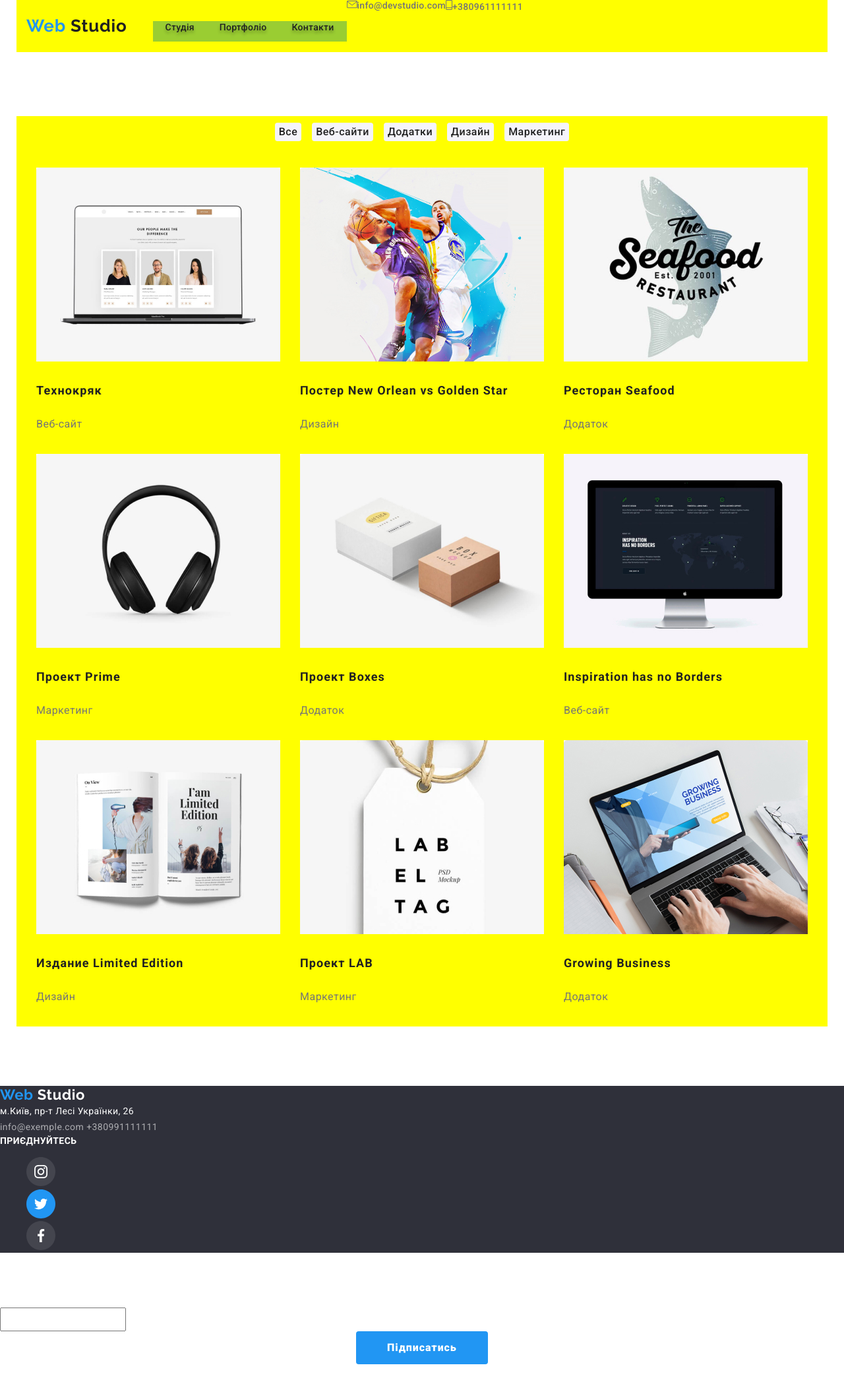
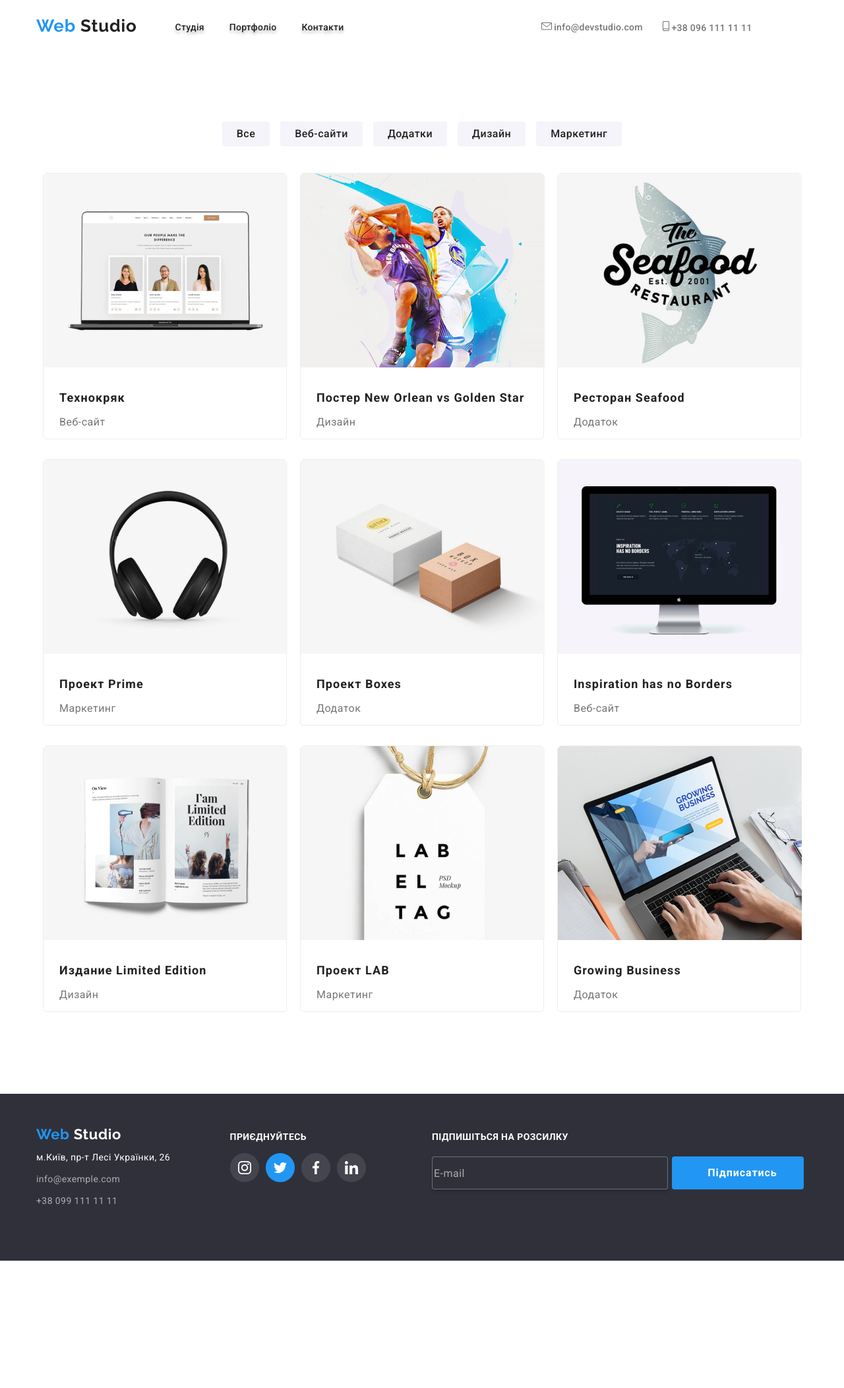
Before and after one commit to EnsoE/goit-markup-hw-03, a plain HTML site: page portfolio.html in a window 1280 px wide. Shown: the whole page at 66% size. After the commit the page ends 1950 px from the top, so only its background shows below. Drawn offline with Linux system fonts and the light colour scheme.

Commit message:
ДЗ №3 фініш

```diff
--- a/css/styles.css
+++ b/css/styles.css
@@ -1,3 +1,13 @@
+html {
+  box-sizing: border-box;
+}
+
+*,
+*::before,
+*::after {
+  box-sizing: inherit;
+}
+
 :root {
   --primary-text-color: #212121;
   --hero--text-color: white;
@@ -22,6 +32,16 @@
   color: var(--text-color);
 }
 
+/*Header styles*/
+
+.top-line {
+  width: 1200px;
+  padding-left: 15px;
+  padding-right: 15px;
+  margin: 0px auto;
+  display: flex;
+}
+
 .web-studio {
   margin: 24px 0px;
   font-family: Raleway;
@@ -37,15 +57,12 @@
   color: var(--primary-text-color);
 }
 
-/*Header styles*/
-
 .list {
   display: flex;
   width: 294px;
   justify-content: space-around;
   list-style: none;
   text-decoration: none;
-  background-color: yellowgreen;
   margin-top: 32px;
   margin-left: 39px;
   padding: 0;
@@ -66,6 +83,13 @@
   color: var(--accent-color);
 }
 
+.link-contacts-conteiner {
+  margin-top: 32px;
+  display: flex;
+  justify-content: flex-end;
+  margin-left: 210px;
+}
+
 .link-contacts {
   font-family: Roboto;
   font-style: normal;
@@ -74,6 +98,8 @@
   line-height: 16px;
   letter-spacing: 0.02em;
   color: var(--text-color);
+  margin-top: 32px;
+  margin-left: 30px;
 }
 
 .link-contacts:hover,
@@ -81,7 +107,10 @@
   color: var(--accent-color);
 }
 
+/*Title*/
+
 .blok-title {
+  padding: 200px;
   height: 600px;
   background: var(--blok-title);
 }
@@ -100,12 +129,13 @@
   margin: 0px auto;
   padding: 200px auto;
   text-align: center;
+  margin-bottom: 42px;
 }
 
 .button-primary {
   font-family: Roboto;
   font-style: normal;
-  font-weight: 900;
+  font-weight: bold;
   font-size: 16px;
   line-height: 30px;
   display: flex;
@@ -120,13 +150,15 @@
   height: 50px;
   margin-left: auto;
   margin-right: auto;
-  padding: auto;
+  padding-left: 20px;
 }
 
 .button-primary:hover,
 .button-primary:focus {
   background-color: var(--button-color);
 }
+
+/*Benefits*/
 
 ul {
   list-style: none;
@@ -136,11 +168,24 @@ a {
   text-decoration: none;
 }
 
+.list-benefits {
+  width: 1200px;
+  padding-left: 15px;
+  padding-right: 15px;
+  margin: 94px auto 0px auto;
+  display: flex;
+  justify-content: space-between;
+}
+
 .pic-feature-wrap {
+  display: block;
   width: 270px;
   height: 120px;
   background: var(--pic-feature-wrap-color);
   border-radius: 4px;
+  text-align: center;
+  display: table-cell;
+  vertical-align: middle;
 }
 
 .title-feature {
@@ -164,6 +209,20 @@ a {
   color: var(--text-color);
 }
 
+/*What we do*/
+
+.whatwedo-conteiner {
+  width: 1200px;
+  padding-left: 15px;
+  padding-right: 15px;
+  margin: 171px auto 0px auto;
+}
+
+.list-item-whatwedo {
+  display: flex;
+  justify-content: space-between;
+  padding: 0;
+}
 .section-title {
   font-family: Roboto;
   font-style: normal;
@@ -190,7 +249,46 @@ a {
   height: 70px;
   background: var(--blok-title);
   border-radius: 0px 0px 4px 4px;
+  display: table-cell;
+  vertical-align: middle;
 }
+
+/*Our Team*/
+
+.ourteam-backgr {
+  background-color: var(--pic-feature-wrap-color);
+  height: 702px;
+}
+
+.ourteam-conteiner {
+  width: 1200px;
+  padding-left: 15px;
+  padding-right: 15px;
+  margin: 94px auto 94px auto;
+  padding-top: 94px;
+}
+
+.ourteam-list {
+  display: flex;
+  justify-content: space-between;
+  padding: 0;
+}
+
+.list-icon {
+  display: flex;
+  justify-content: space-evenly;
+  padding-bottom: 24px;
+  padding-left: 0;
+  margin: 0;
+}
+
+.member-team-conteiner {
+  background-color: white;
+  box-shadow: 0px 2px 1px rgba(0, 0, 0, 0.2), 0px 1px 1px rgba(0, 0, 0, 0.14),
+    0px 1px 3px rgba(0, 0, 0, 0.12);
+  border-radius: 4px;
+}
+
 .name {
   font-family: Roboto;
   font-style: normal;
@@ -199,6 +297,7 @@ a {
   line-height: 19px;
   letter-spacing: 0.03em;
   color: var(--primary-text-color);
+  text-align: center;
 }
 
 .profession {
@@ -209,6 +308,37 @@ a {
   line-height: 19px;
   letter-spacing: 0.03em;
   color: var(--text-color);
+  text-align: center;
+}
+
+/* Customers*/
+
+.customers-conteiner {
+  width: 1200px;
+  padding-left: 15px;
+  padding-right: 15px;
+  margin: 94px auto;
+}
+
+.customers-list {
+  display: flex;
+  justify-content: space-between;
+  padding: 0;
+}
+
+/*Footer*/
+
+.footer-conteiner {
+  width: 1200px;
+  padding-left: 15px;
+  padding-right: 15px;
+  margin: 94px auto;
+  display: flex;
+  justify-content: space-between;
+}
+
+.logo-footer {
+  padding-top: 48px;
 }
 
 .logo-web {
@@ -239,6 +369,7 @@ a {
   line-height: 24px;
   letter-spacing: 0.03em;
   color: var(--hero--text-color);
+  padding-top: 10px;
 }
 .info {
   font-family: Roboto;
@@ -249,6 +380,15 @@ a {
   letter-spacing: 0.03em;
   color: var(--info--footer-color);
 }
+
+.footer-contacts {
+  margin-top: 9px;
+}
+
+.appeals-box {
+  margin-top: 56px;
+}
+
 .appeals {
   font-family: Roboto;
   font-style: normal;
@@ -258,6 +398,15 @@ a {
   letter-spacing: 0.03em;
   text-transform: uppercase;
   color: var(--hero--text-color);
+}
+
+.footer-icon {
+  display: flex;
+  padding: 0;
+}
+
+.icon-list {
+  margin-right: 10px;
 }
 .mail-input {
   font-family: Roboto;
@@ -269,6 +418,25 @@ a {
   align-items: center;
   letter-spacing: 0.03em;
   color: var(--info--footer-color);
+  width: 358px;
+  height: 50px;
+  background-color: var(--footer-color-fon);
+  border-color: var(--info--footer-color);
+  border: 1px solid rgba(255, 255, 255, 0.3);
+  box-sizing: border-box;
+  box-shadow: 0px 4px 4px rgba(0, 0, 0, 0.15);
+  border-radius: 4px;
+}
+
+.input-section {
+  display: flex;
+  justify-content: space-between;
+  margin-top: 21px;
+}
+
+.appeals-section {
+  width: 570px;
+  margin-top: 56px;
 }
 
 .developers {
@@ -285,6 +453,8 @@ a {
 /*Portfolio*/
 
 .filters-button {
+  padding: 6px 22px;
+  height: 38px;
   font-family: Roboto;
   font-style: normal;
   font-weight: 500;
@@ -314,6 +484,10 @@ a {
   line-height: 36px;
   letter-spacing: 0.06em;
   color: var(--primary-text-color);
+  padding-top: 20px;
+  padding-bottom: 4px;
+  padding-left: 24px;
+  margin: 0;
 }
 
 .projects-text {
@@ -324,6 +498,9 @@ a {
   line-height: 30px;
   letter-spacing: 0.03em;
   color: var(--text-color);
+  padding-bottom: 20px;
+  padding-left: 24px;
+  margin: 0;
 }
 
 .projects-description {
@@ -341,65 +518,10 @@ a {
   height: 253px;
 }
 
-.top-line {
-  width: 1200px;
-  padding-left: 15px;
-  padding-right: 15px;
-  background-color: yellow;
-  margin: 0px auto;
-  display: flex;
-}
-
-.list-benefits {
-  width: 1200px;
-  padding-left: 15px;
-  padding-right: 15px;
-  background-color: yellow;
-  margin: 94px auto 183px auto;
-}
-
-.whatwedo-conteiner {
-  width: 1200px;
-  padding-left: 15px;
-  padding-right: 15px;
-  background-color: yellow;
-  margin: 94px auto;
-}
-
-.ourteam-conteiner {
-  width: 1200px;
-  padding-left: 15px;
-  padding-right: 15px;
-  background-color: yellow;
-  margin: 94px auto;
-  padding-top: 94px;
-}
-
-.customers-conteiner {
-  width: 1200px;
-  padding-left: 15px;
-  padding-right: 15px;
-  background-color: yellow;
-  margin: 94px auto;
-}
-
-.footer-conteiner {
-  width: 1200px;
-  padding-left: 15px;
-  padding-right: 15px;
-  background-color: yellow;
-  margin: 94px auto;
-}
-
-.ourteam-backgr {
-  background-color: var(--section-color);
-}
-
 .portfolio-main-conteiner {
   width: 1200px;
   padding-left: 15px;
   padding-right: 15px;
-  background-color: yellow;
   margin: 97px auto 90px auto;
 }
 
@@ -424,12 +546,8 @@ a {
   width: 370px;
   height: 404px;
   margin-bottom: 30px;
-  border: ;
+  background: #ffffff;
+  border: 1px solid #eeeeee;
+  box-sizing: border-box;
+  border-radius: 5px;
 }
-
-.link-contacts-conteiner {
-  display: inline-block;
-  display: flex;
-  margin: top 32px;
-  justify-content: flex-end;
-}
--- a/portfolio.html
+++ b/portfolio.html
@@ -21,24 +21,23 @@
     <header>
       <!--Головна навігація-->
       <nav class="top-line">
-        <a href="/" class="web-studio"
-          ><span class="web">Web</span><span class="studio"> Studio</span></a
-        >
+        <a href="/" class="web-studio"><span class="web">Web</span><span class="studio"> Studio</span></a>
         <ul class="list">
           <li><a href="./index.html" class="nav-link">Студія</a></li>
           <li><a href="./portfolio.html" class="nav-link">Портфоліо</a></li>
           <li><a href="" class="nav-link">Контакти</a></li>
         </ul>
         <!--Зворотній звязок-->
-        <a class="link-contacts" href="info@devstudio.com"
-          ><img
-            src="./img/envelope.svg"
-            alt="іконка конверту"
-          />info@devstudio.com</a
-        >
-        <a class="link-contacts" href="+380961111111"
-          ><img src="./img/vector.svg" alt="іконка телефону" />+380961111111</a
-        >
+        <ul class="link-contacts-conteiner">
+          <li>
+            <a class="link-contacts" href="info@devstudio.com"><img src="./img/envelope.svg"
+                alt="іконка конверту" /> info@devstudio.com</a>
+          </li>
+          <li>
+            <a class="link-contacts" href="+380961111111"><img src="./img/vector.svg" alt="іконка телефону" /> +38 096 111 11
+              11</a>
+          </li>
+        </ul>
       </nav>
     </header>
 
@@ -196,54 +195,48 @@
 
     <!--Підвал-->
     <footer class="footer">
+      <div class="footer-conteiner">
+        <div>
+          <div class="logo-footer">
             <span class="logo-web">Web</span><span class="logo-studio"> Studio</span>
+          </div>
           <!--Контакти-->
           <address class="address">м.Київ, пр-т Лесі Українки, 26</address>
-      <address>
+          <div class="footer-contacts">
             <a class="info" href="info@exemple.com">info@exemple.com</a>
-        <a class="info" href="+380991111111">+380991111111</a>
-      </address>
+          </div>
+          <div class="footer-contacts">
+            <a class="info" href="+380991111111">+38 099 111 11 11</a>
+          </div>
+        </div>
         <!--Соціалні сторінки-->
-      <div>
+        <div class="appeals-box">
           <span class="appeals">ПРИЄДНУЙТЕСЬ</span>
-        <ul>
-          <li>
-            <a href=""
-              ><img src="./img/ellipse5.svg" alt="іконка інстаграм"
-            /></a>
+          <ul class="footer-icon">
+            <li class="icon-list">
+              <a href=""><img src="./img/ellipse5.svg" alt="іконка інстаграм" /></a>
             </li>
-          <li>
+            <li class="icon-list">
               <a href=""><img src="./img/ellipse6.svg" alt="іконка твіттер" /></a>
             </li>
-          <li>
+            <li class="icon-list">
               <a href=""><img src="./img/ellipse7.svg" alt="іконка фейсбук" /></a>
             </li>
-          <li>
-            <a href=""
-              ><img src="./img/ellipse8.svg" alt="іконка лінкедін"
-            /></a>
+            <li class="icon-list">
+              <a href=""><img src="./img/ellipse8.svg" alt="іконка лінкедін" /></a>
             </li>
           </ul>
         </div>
         <!--Розсилка-->
-      <div>
+        <div class="appeals-section">
           <span class="appeals">ПІДПИШІТЬСЯ НА РОЗСИЛКУ</span>
-        <form>
-          <input
-            class="mail-input"
-            type="email"
-            value="E-mail"
-            placeholder="E-mail"
-          />
-          <input
-            class="button-primary"
-            type="submit"
-            name="submit"
-            value="Підписатись"
-          />
+          <form class="input-section">
+            <input class="mail-input" type="email" value="E-mail" placeholder="E-mail" />
+            <input class="button-primary" type="submit" name="submit" value="Підписатись" />
           </form>
+        </div>
+      </div>
       <p class="developers" lang="en">2020 | Developed by GoIT Students</p>
-      </div>
     </footer>
   </body>
 </html>
```
Also changed, not shown: index.html (+36 -28 lines). Lines whose indentation alone changed are shown as unchanged.
